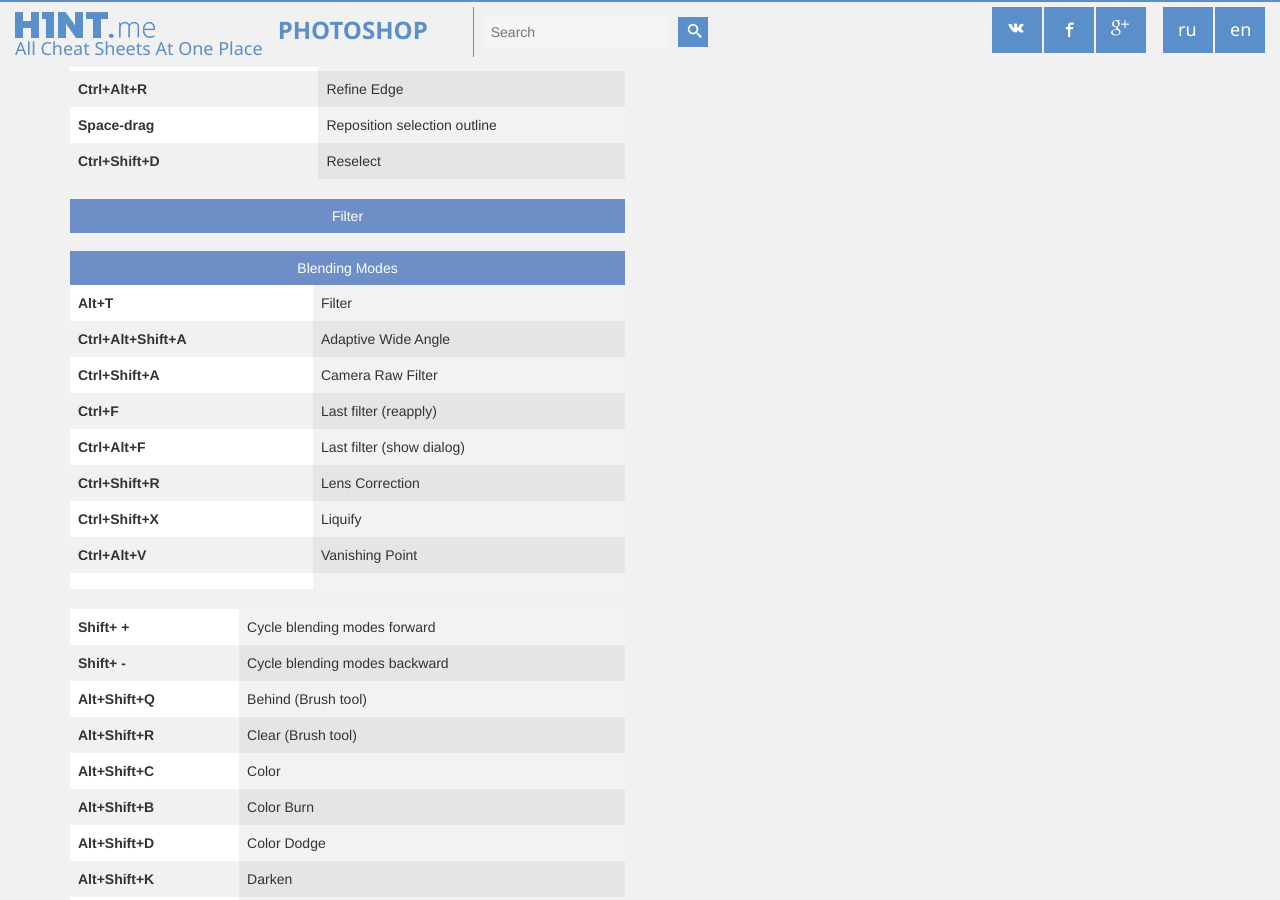
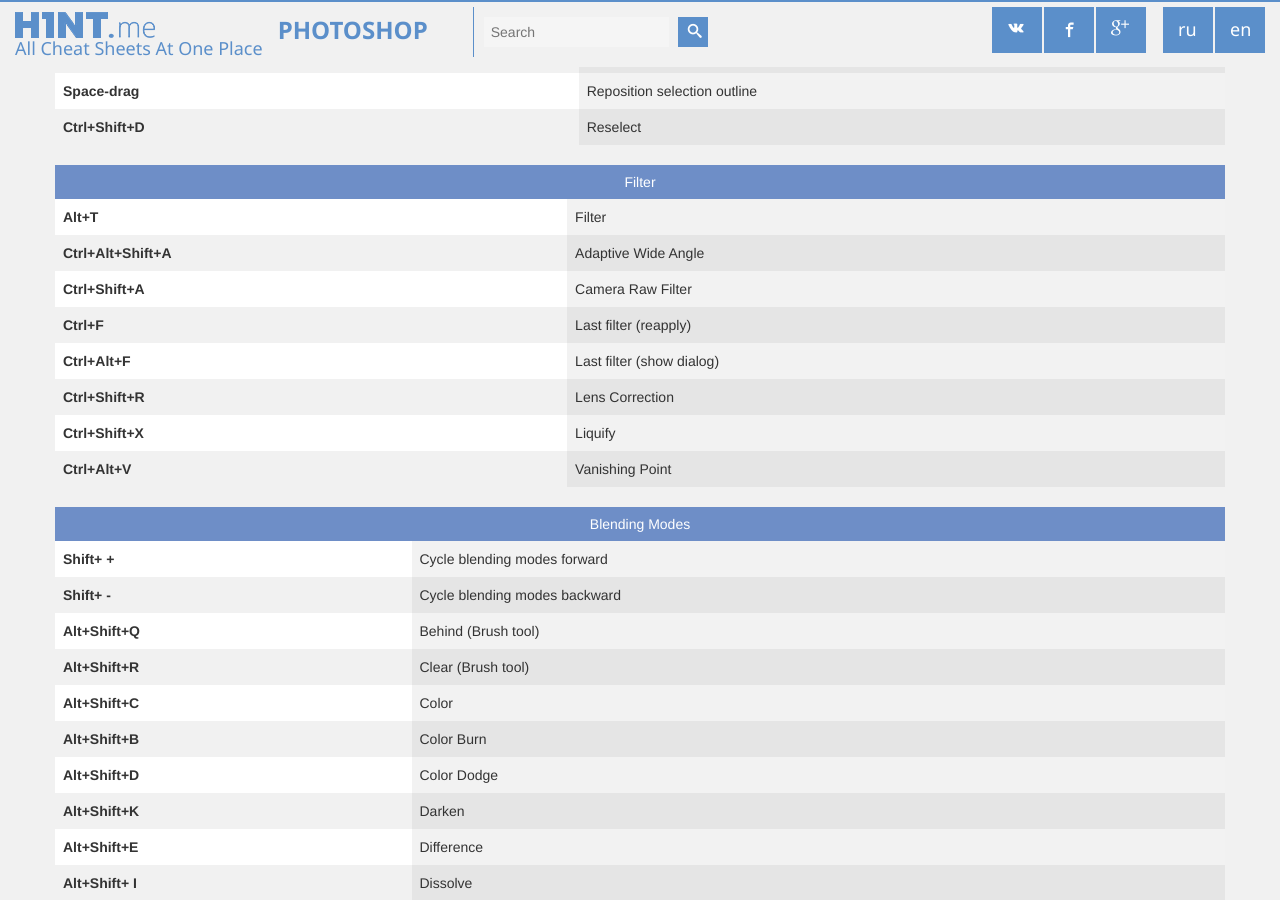
Before and after one commit to h1ntme/h1ntme.github.io, a Jekyll site: the page built from _posts/en/P/2015-01-31-photoshop.html, in a window 1280 px wide and 900 px high, scrolled down 10196 px. Built offline with Jekyll 4.4.1, drawn with Linux system fonts in a browser that asks for light colours; nearby versions of some CDN libraries.

Commit message:
PS CC v.2, #Rabbit

```diff
--- a/_posts/en/P/2015-01-31-photoshop.html
+++ b/_posts/en/P/2015-01-31-photoshop.html
@@ -1558,6 +1558,8 @@
 </tr>
 </table>
 </div>
+</table>
+</div>
 </div>
 <div class="card">
   <div class="cardName">Select</div><div class="description"><table class="table table-striped">
@@ -1710,13 +1712,9 @@
 </td>
 <td class="definition">Vanishing Point</td>
 </tr>
-
-<tr>
-<td class="term">
-</td>
-<td class="definition"></td>
-</tr>
-
+</table>
+	  </div>
+		</div>
 <div class="card">
   <div class="cardName">Blending Modes</div><div class="description"><table class="table table-striped">
 
@@ -1919,6 +1917,7 @@
 </tr>
 </table>
 </div>
+</div>
 <div class="card">
   <div class="cardName">Navigation</div><div class="description"><table class="table table-striped">
 
@@ -2014,11 +2013,9 @@
 </table>
 </div>
 </div>
-
-
-		</div>
-        <div class="col-md-6 col-sm-6">
+<div class="col-md-6 col-sm-6">
 
 		</div>
       </div>
-    </div>
+	        </div>
+			      </div>
```
